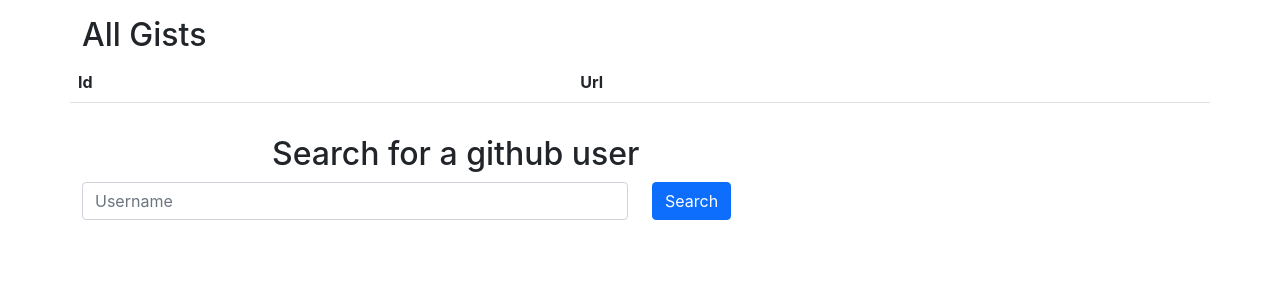
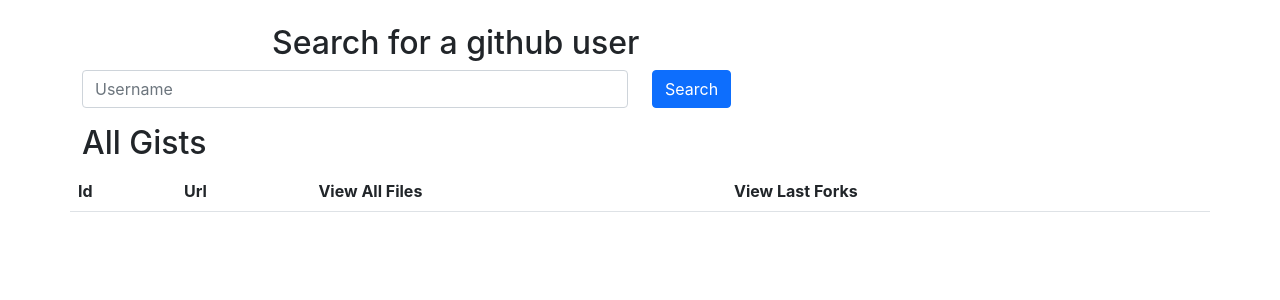
Before and after one commit to Ozoniuss/SectorLabsCodingChallenge, a React (Create React App) app in the folder coding-challenge/: page / in a window 1280 px wide. Shown: the top 300 px of the page. Built offline with nearby package versions, Linux system fonts and the light colour scheme; the HTML template or start-up script is replaced by a standard one.

Commit message:
finished design and styling of gistsDisplay component

```diff
--- a/coding-challenge/src/App.js
+++ b/coding-challenge/src/App.js
@@ -13,8 +13,8 @@
 
   return (
   <div className="container">
+    <div className='row mt-4'><SearchField getGists={getGists}/></div>
     <div className="row mt-3"><GistsDisplay gists={gists}/></div>
-    <div className='row mt-3'><SearchField getGists={getGists}/></div>
   </div>
   )
 }
--- a/coding-challenge/src/components/GistsDisplay.js
+++ b/coding-challenge/src/components/GistsDisplay.js
@@ -4,13 +4,13 @@
 export default function GistsDisplay(props){
 
 
-    const showGist = (gist) => {
-        return (<tr>
-            <th key={gist.id} scope="row">{gist.id}</th>
-            <td key={gist.url}><a href={gist.url}>{gist.url}</a></td>
-        </tr>
-        )
-    }
+    // const showGist = (gist, index) => {
+    //     return (<tr>
+    //         <th key={index} scope="row">{index}</th>
+    //         <td key={gist.url}><a href={gist.url}>{gist.url}</a></td>
+    //     </tr>
+    //     )
+    // }
 
     return(
         <div className="container">
@@ -23,10 +23,20 @@
                     <tr>
                         <th scope="col">Id</th>
                         <th scope="col">Url</th>
+                        <th scope="col">View All Files</th>
+                        <th scope="col">View Last Forks</th>
                     </tr>
                 </thead>
                 <tbody>
-                    {props.gists.map(showGist)}
+                    {props.gists.map((gist, index) => {
+                        return (<tr>
+                            <th key={index} scope="row">{index}</th>
+                            <td key={gist.url}><a href={gist.url}>{gist.url}</a></td>
+                            <td><button className = "btn btn-danger" onClick={()=>{}}>View files</button></td>
+                            <td><button className = "btn btn-warning" onClick={()=>{}}>View forks</button></td>
+                        </tr>
+                        )
+                    })}
                 </tbody>
             </table>
         </div>
```
